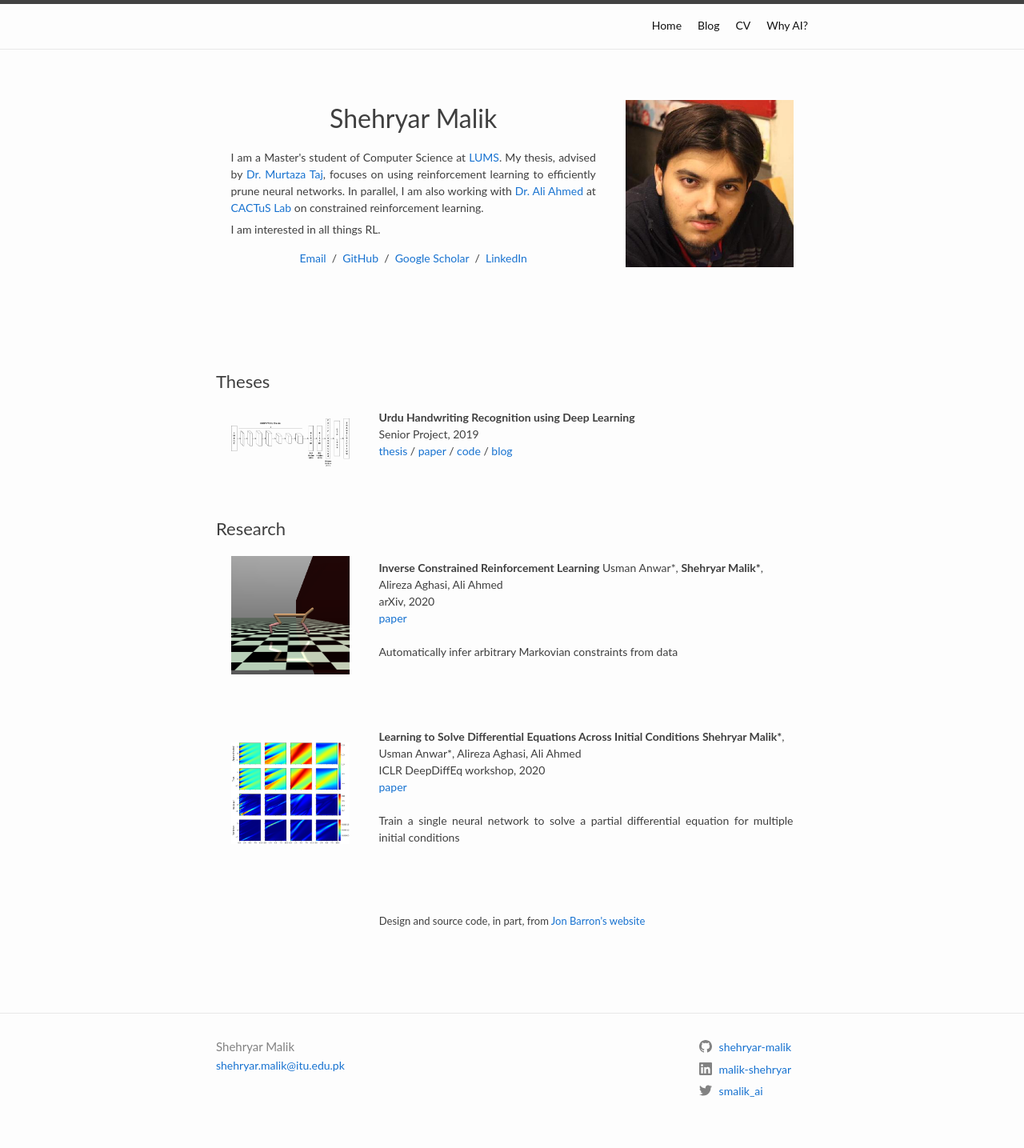
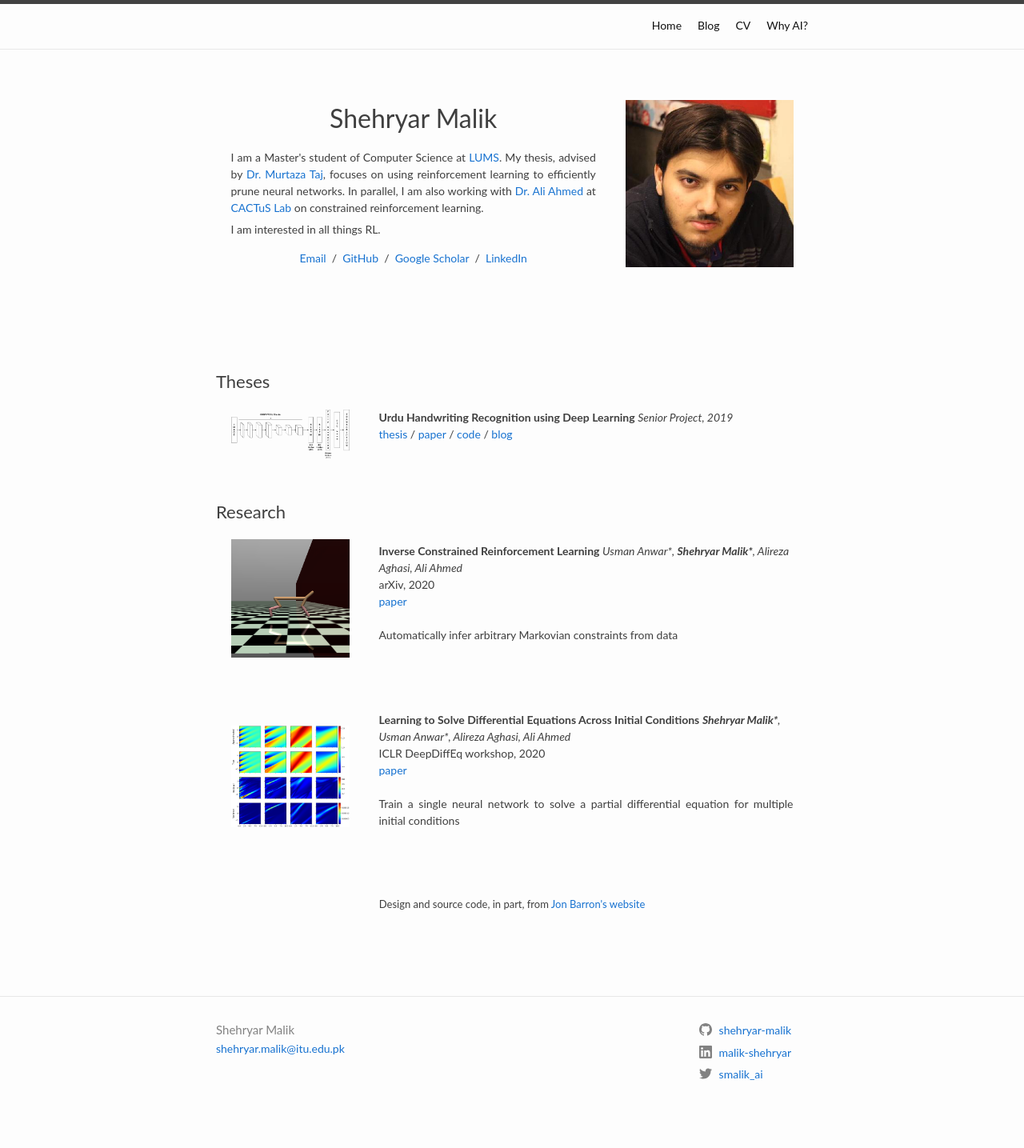
Before and after one commit to shehryar-malik/shehryar-malik.github.io, a Jekyll site: the page built from _layouts/home.html, in a window 1280 px wide. Shown: the whole page at 80% size. Built offline with Jekyll 4.4.1, drawn with Linux system fonts in a browser that asks for light colours; after the commit the page ends 1414 px from its top, so only the background shows below that.

Commit message:
fix breaks

```diff
--- a/_layouts/home.html
+++ b/_layouts/home.html
@@ -54,8 +54,7 @@ permalink: /home/
                         </td>
                         <td style="padding:2.5%;width:75%;vertical-align:middle;border:none;border-collapse:collapse">
                             <h3>Urdu Handwriting Recognition using Deep Learning</h3>
-                            <br>
-                            Senior Project, 2019
+                            <em>Senior Project, 2019</em>
                             <br>
                             <a href="{{site.baseurl}}\assets\theses\fyp\pdfs\FYP-Thesis.pdf">thesis</a> /
                             <a href="{{site.baseurl}}\assets\theses\fyp\pdfs\FYP-Paper.pdf">paper</a> /
@@ -77,7 +76,7 @@ permalink: /home/
                         </td>
                         <td style="padding:2.5%;width:75%;vertical-align:middle;border:none;border-collapse:collapse">
                             <h3>Inverse Constrained Reinforcement Learning</h3>
-                            Usman Anwar*, <b>Shehryar Malik*</b>, Alireza Aghasi, Ali Ahmed
+                            <em>Usman Anwar*, <b>Shehryar Malik*</b>, Alireza Aghasi, Ali Ahmed</em>
                             <br>
                             arXiv, 2020
                             <br>
@@ -96,7 +95,7 @@ permalink: /home/
                         </td>
                         <td style="padding:2.5%;width:75%;vertical-align:middle;border:none;border-collapse:collapse">
                             <h3>Learning to Solve Differential Equations Across Initial Conditions</h3>
-                            <b>Shehryar Malik*</b>, Usman Anwar*, Alireza Aghasi, Ali Ahmed
+                            <em><b>Shehryar Malik*</b>, Usman Anwar*, Alireza Aghasi, Ali Ahmed</em>
                             <br>
                             ICLR DeepDiffEq workshop, 2020
                             <br>
--- a/_posts/blog/machine-learning/2018-08-10-machine-learning.html
+++ b/_posts/blog/machine-learning/2018-08-10-machine-learning.html
@@ -3,5 +3,5 @@ layout: default
 permalink: blog/machine-learning/
 ---
 <h1>Course Notes<hr></h1>
-<h3><a href="{{site.baseurl}}/blog/machine-learning/cs229-notes/">Stanford's CS229: Machine Learning</a></h3><br>
+<h3><a href="{{site.baseurl}}/blog/machine-learning/cs229-notes/">Stanford's CS229: Machine Learning</a></h3>
 <h3><a href="{{site.baseurl}}/blog/machine-learning/cs294-notes/">UC Berkeley's CS294: Deep Reinforcement Learning</a></h3>
```
Also changed, not shown: assets/main.scss (line endings or trailing spaces), 1 other file.
